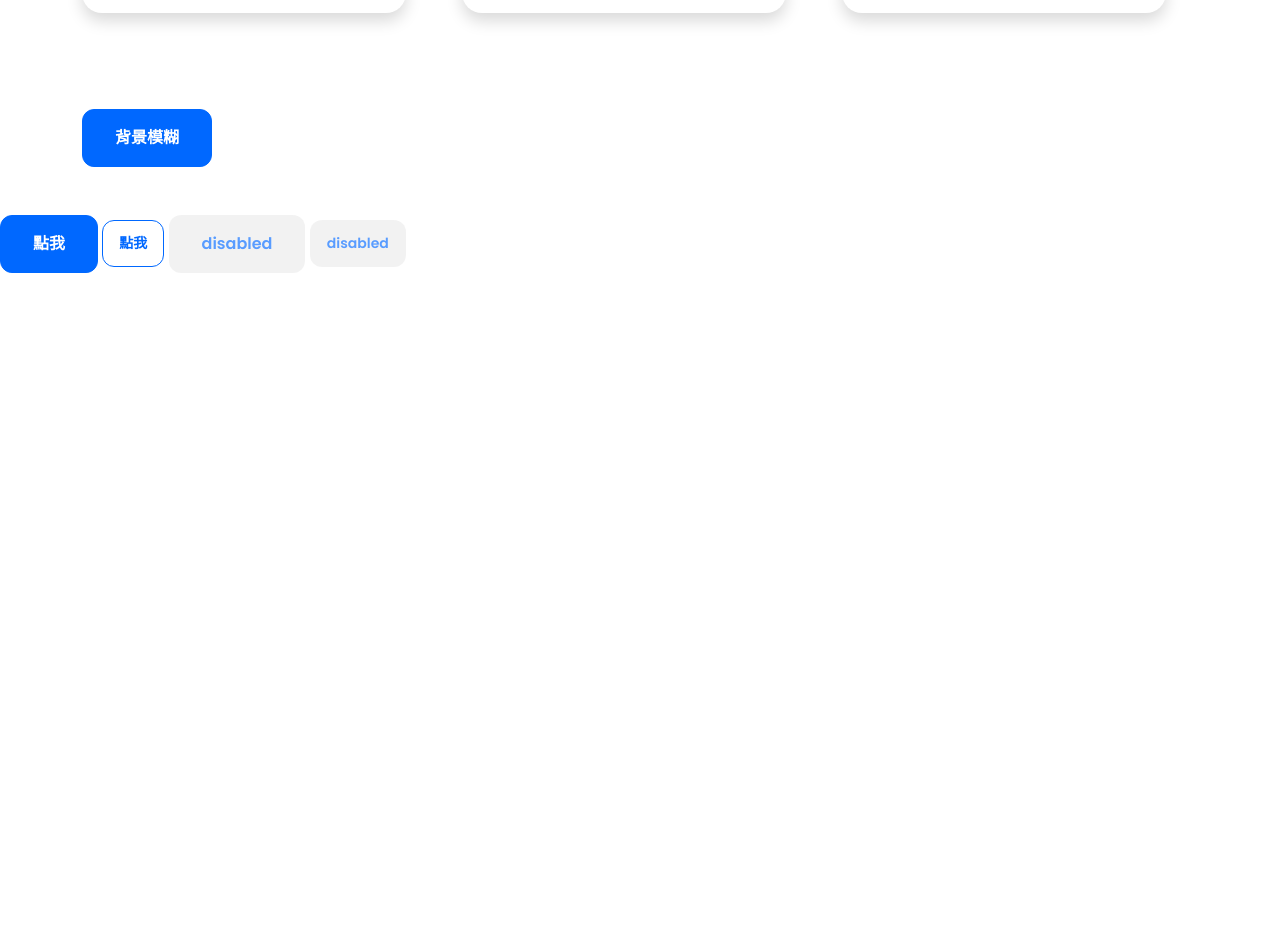
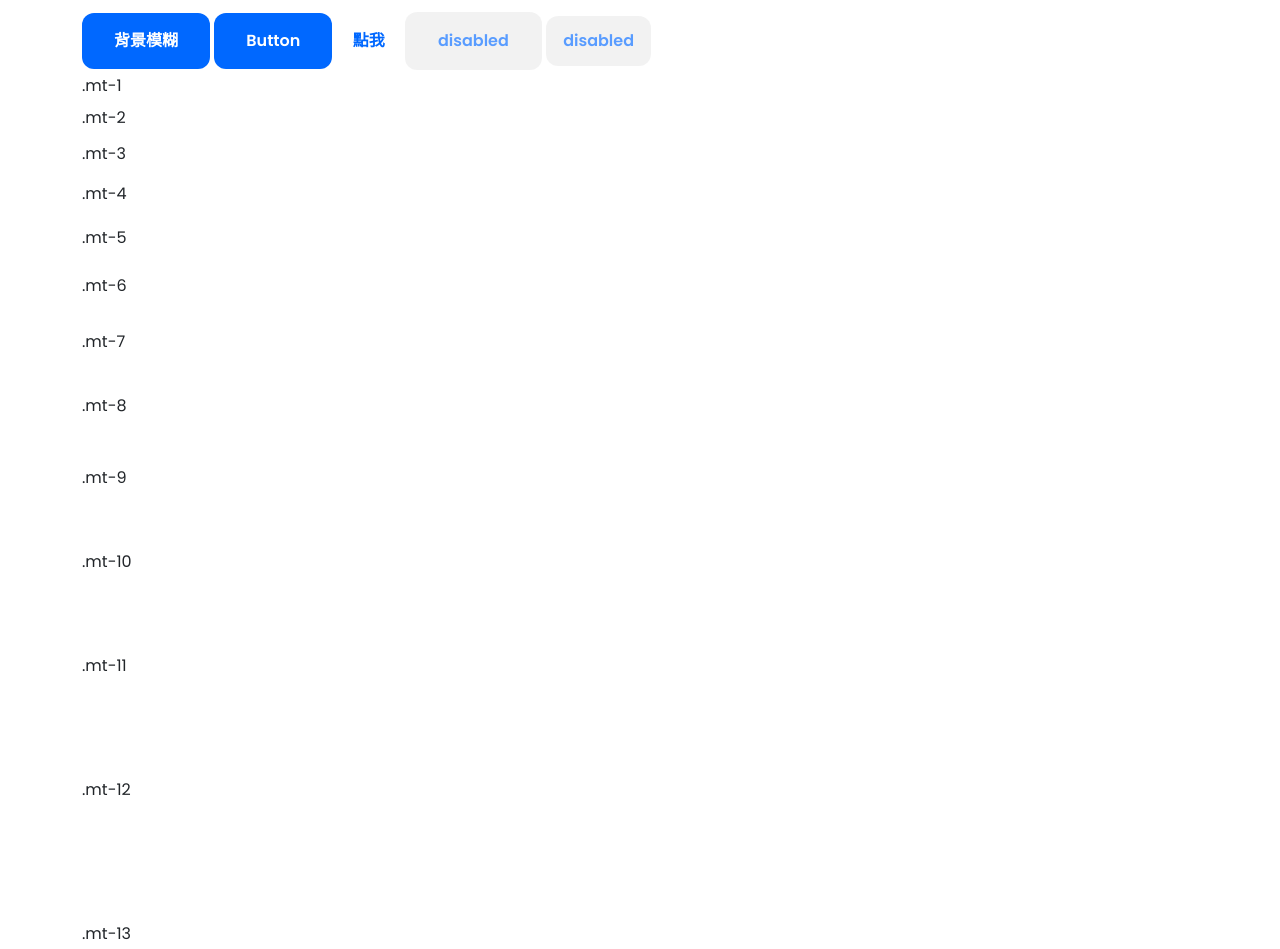
Before and after one commit to Ariel0508/Learning-platform, a website built with Vite: page pages/index.html in a window 1280 px wide. Shown: the part 1370-2319 px from the top of the page. Before the commit the page ends 1643 px from the top, so only its background shows below. Built offline with nearby package versions, Linux system fonts and the light colour scheme.

Commit message:
edit variables & add spacer & add positon

```diff
--- a/assets/scss/helpers/_variables.scss
+++ b/assets/scss/helpers/_variables.scss
@@ -409,17 +409,37 @@ $gradient: linear-gradient(180deg, rgba($white, .15), rgba($white, 0)) !default;
 // You can add more entries to the $spacers map, should you need more variation.
 
 // scss-docs-start spacer-variables-maps
+//Custom
 $spacer: 1rem !default;
 $spacers: (
+  // customized spacers start
   0: 0,
-  1: $spacer * .25,
-  2: $spacer * .5,
-  2_5: $spacer * .75, //12
-  3: $spacer,
-  4: $spacer * 1.5,
-  5: $spacer * 3,
-  6: $spacer * 5,
-) !default;
+  1: $spacer * .25, // 4px
+  2: $spacer * .5, // 8px
+  3: $spacer * .75, // 12px
+  4: $spacer, // 16px
+  5: $spacer * 1.25, // 20px
+  6: $spacer * 1.5, // 24px
+  7: $spacer * 2, // 32px
+  8: $spacer * 2.5, // 40px
+  9: $spacer * 3, // 48px
+  10: $spacer * 3.75, // 60px
+  11: $spacer * 5,  // 80px
+  12: $spacer * 6.25,  // 100px
+  13: $spacer * 7.5,  // 120px
+  14: $spacer * 10  // 160px
+  // customized spacers end
+) !default;
+// $spacers: (
+//   0: 0,
+//   1: $spacer * .25,
+//   2: $spacer * .5,
+//   2_5: $spacer * .75, //12
+//   3: $spacer,
+//   4: $spacer * 1.5,
+//   5: $spacer * 3,
+//   6: $spacer * 5,
+// ) !default;
 // scss-docs-end spacer-variables-maps
 
 // Position
@@ -427,11 +447,25 @@ $spacers: (
 // Define the edge positioning anchors of the position utilities.
 
 // scss-docs-start position-map
+//Custom
 $position-values: (
   0: 0,
+  10: 10%, // custom
+  20: 20%, // custom
+  30: 30%, // custom
+  40: 40%, // custom
   50: 50%,
+  60: 60%, // custom
+  70: 70%, // custom
+  80: 80%, // custom
+  90: 90%, // custom
   100: 100%
 ) !default;
+// $position-values: (
+//   0: 0,
+//   50: 50%,
+//   100: 100%
+// ) !default;
 // scss-docs-end position-map
 
 // Body
@@ -644,14 +678,16 @@ $line-height-base:            1.5 !default;
 $line-height-sm:              1.25 !default;
 $line-height-lg:              2 !default;
 
-$h1-font-size:                $font-size-base * 2.5 !default;
-$h2-font-size:                $font-size-base * 2 !default;
-$h3-font-size:                $font-size-base * 1.75 !default;
-$h4-font-size:                $font-size-base * 1.5 !default;
-$h5-font-size:                $font-size-base * 1.25 !default;
-$h6-font-size:                $font-size-base !default;
-$h7-font-size:                $font-size-base * 0.875 !default; //Custom
-$h8-font-size:                $font-size-base * 0.75 !default; //Custom
+//Custom
+$h1-font-size:                $font-size-base * 3 !default;
+$h2-font-size:                $font-size-base * 2.5 !default;
+$h3-font-size:                $font-size-base * 2 !default;
+$h4-font-size:                $font-size-base * 1.75 !default;
+$h5-font-size:                $font-size-base * 1.5 !default;
+$h6-font-size:                $font-size-base * 1.25 !default;
+$h7-font-size:                $font-size-base !default;
+$h8-font-size:                $font-size-base * 0.875 !default; //Custom
+$h9-font-size:                $font-size-base * 0.75 !default; //Custom
 // scss-docs-end font-variables
 
 // scss-docs-start font-sizes
@@ -662,8 +698,9 @@ $font-sizes: (
   4: $h4-font-size,
   5: $h5-font-size,
   6: $h6-font-size,
-  7: $h7-font-size, //14px Custom
-  8: $h8-font-size, //12px Custom
+  7: $h7-font-size, //16px Custom
+  8: $h8-font-size, //14px Custom
+  9: $h9-font-size, //12px Custom
 ) !default;
 // scss-docs-end font-sizes
 
@@ -699,7 +736,6 @@ $lead-font-size:              $font-size-base * 1.25 !default;
 $lead-font-weight:            300 !default;
 
 $small-font-size:             .875em !default;
-
 $sub-sup-font-size:           .75em !default;
 
 // fusv-disable
@@ -825,13 +861,16 @@ $input-btn-focus-box-shadow:    $focus-ring-box-shadow !default;
 // $input-btn-padding-x-sm:      .5rem !default;
 $input-btn-padding-y-sm:      .75rem !default;
 $input-btn-padding-x-sm:      1rem !default;
-$input-btn-font-size-sm:      $font-size-sm !default;
+//Custom
+// $input-btn-font-size-sm:      $font-size-sm !default;
+$input-btn-font-size-sm:      $h7-font-size !default;
 
 $input-btn-padding-y-lg:      .5rem !default;
 $input-btn-padding-x-lg:      1rem !default;
 $input-btn-font-size-lg:      $font-size-lg !default;
-
-$input-btn-border-width:      var(--#{$prefix}border-width) !default;
+//Custom
+// $input-btn-border-width:      var(--#{$prefix}border-width) !default;
+$input-btn-border-width:      0 !default;
 // scss-docs-end input-btn-variables
 
 
--- a/pages/index.html
+++ b/pages/index.html
@@ -205,11 +205,25 @@
           </div>
         </div>
       </div>
+      <button class="btn btn-primary">Button</button>
+      <button class="btn btn-sm btn-outline-primary">點我</button>
+      <button class="btn btn-outline-primary" disabled>disabled</button>
+      <button class="btn btn-sm btn-outline-primary" disabled>disabled</button>
+      <div class="mt-1">.mt-1</div>
+      <div class="mt-2">.mt-2</div>
+      <div class="mt-3">.mt-3</div>
+      <div class="mt-4">.mt-4</div>
+      <div class="mt-5">.mt-5</div>
+      <div class="mt-6">.mt-6</div>
+      <div class="mt-7">.mt-7</div>
+      <div class="mt-8">.mt-8</div>
+      <div class="mt-9">.mt-9</div>
+      <div class="mt-10">.mt-10</div>
+      <div class="mt-11">.mt-11</div>
+      <div class="mt-12">.mt-12</div>
+      <div class="mt-13">.mt-13</div>
+      <div class="mt-14">.mt-14</div>
     </section>
-<button class="btn btn-primary">點我</button>
-<button class="btn btn-sm btn-outline-primary">點我</button>
-<button class="btn btn-outline-primary" disabled>disabled</button>
-<button class="btn btn-sm btn-outline-primary" disabled>disabled</button>
     <%- include('./layout/footer'); -%>
 
       <script type="module" src="../main.js"></script>
```
